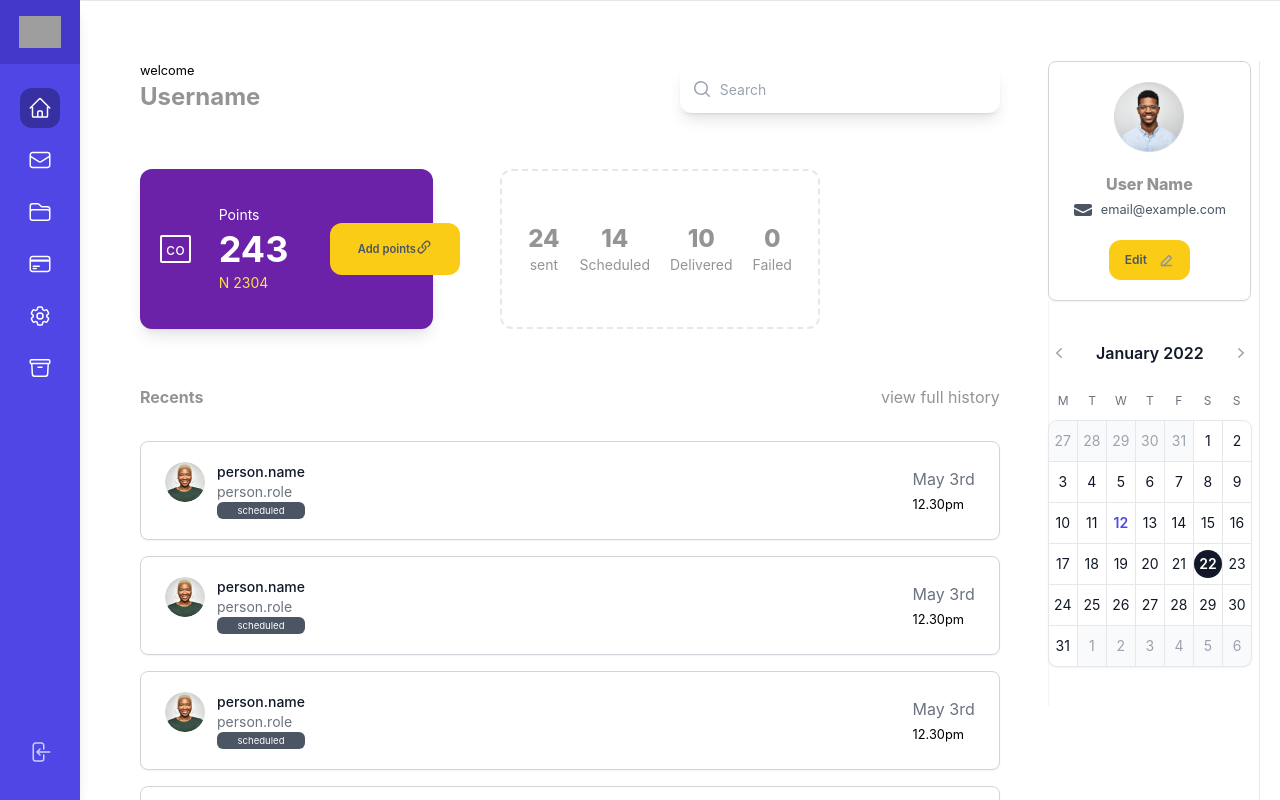
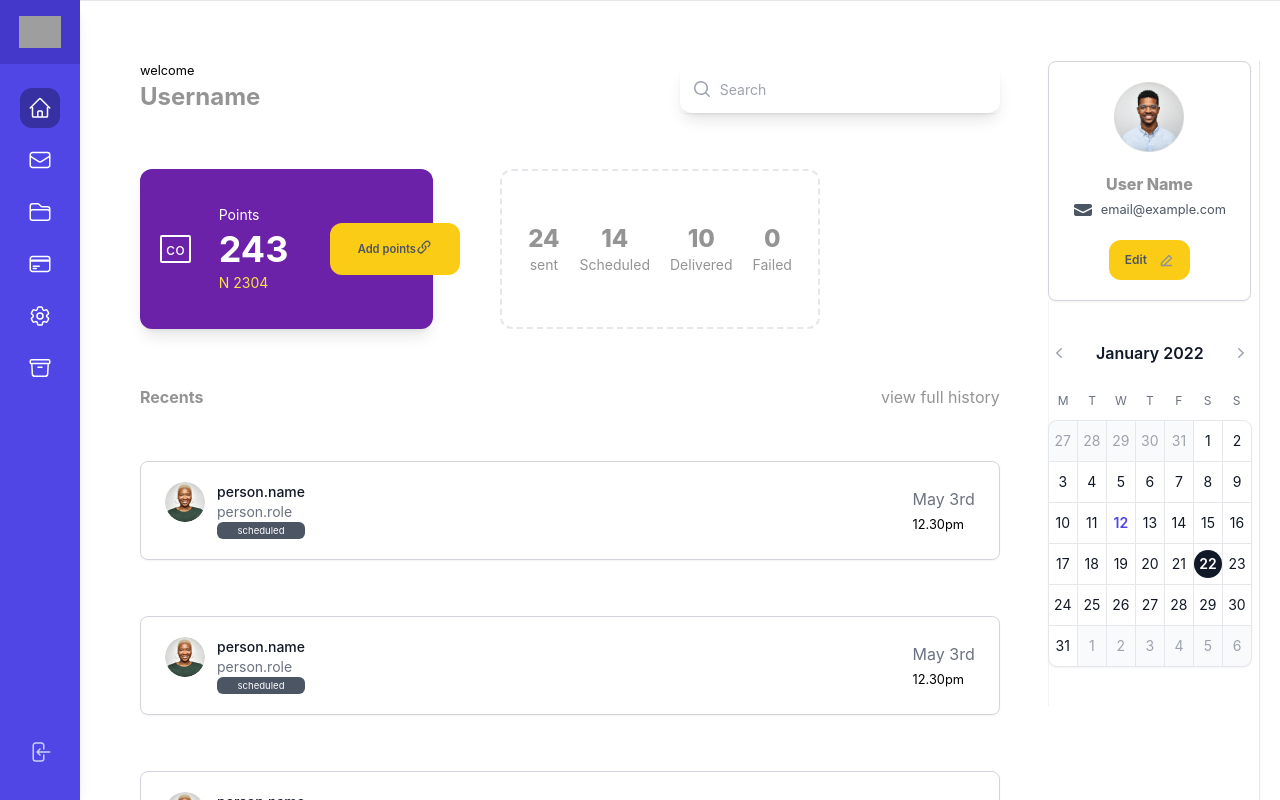
Before and after one commit to kingdanie/intime, a Next.js app: page / in a window 1280 px wide. Built offline with nearby package versions, Linux system fonts and the light colour scheme; grey boxes are pictures that could not be loaded.

Commit message:
increase horizontal margin on msgcard

```diff
--- a/pages/components/MsgCard.tsx
+++ b/pages/components/MsgCard.tsx
@@ -1,7 +1,7 @@
 export default function MsgCard({message}) {
     return (
         <>
-         <div className="relative flex items-center justify-between space-x-3 rounded-lg border border-gray-300 bg-white px-6 py-5 shadow-sm focus-within:ring-2 focus-within:ring-pink-500 focus-within:ring-offset-2 hover:border-gray-400"
+         <div className="relative flex my-5 items-center justify-between space-x-3 rounded-lg border border-gray-300 bg-white px-6 py-5 shadow-sm focus-within:ring-2 focus-within:ring-pink-500 focus-within:ring-offset-2 hover:border-gray-400"
                       >
                         <div className="flex space-x-3">
 
```
